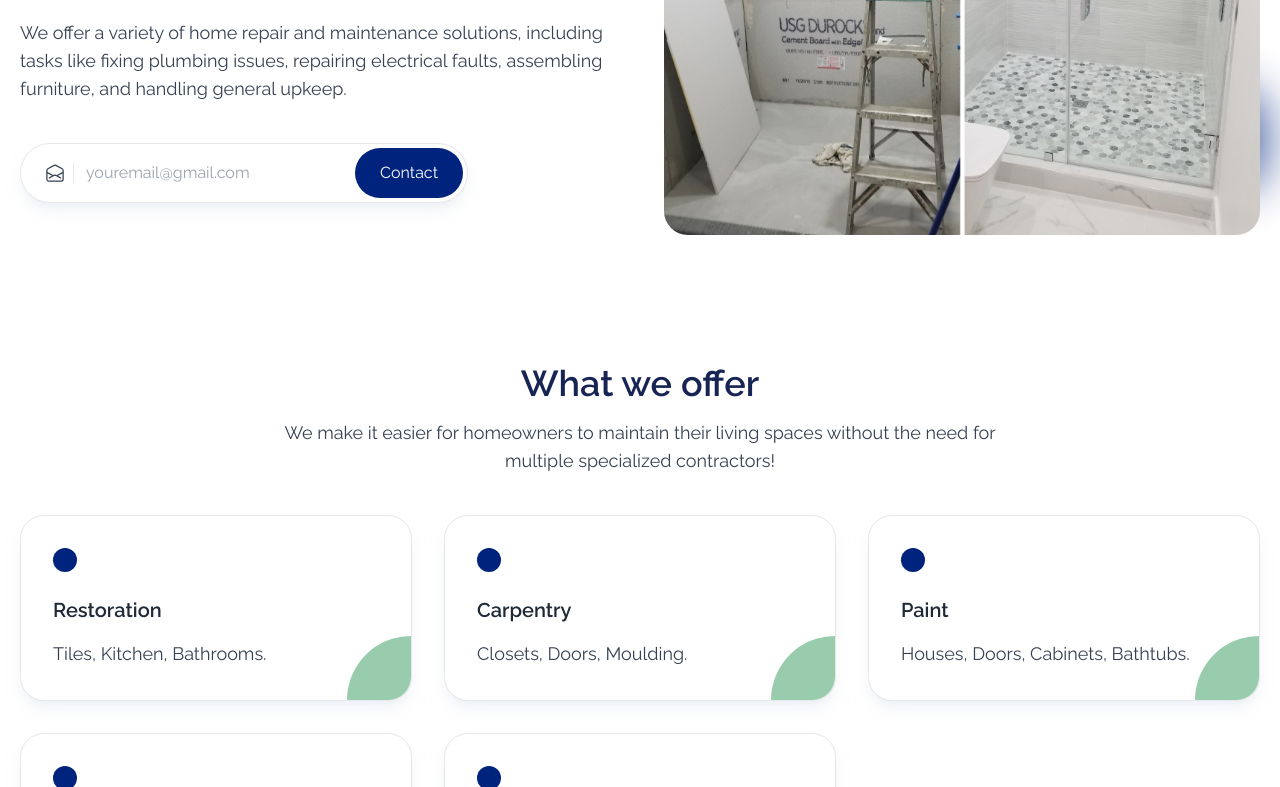
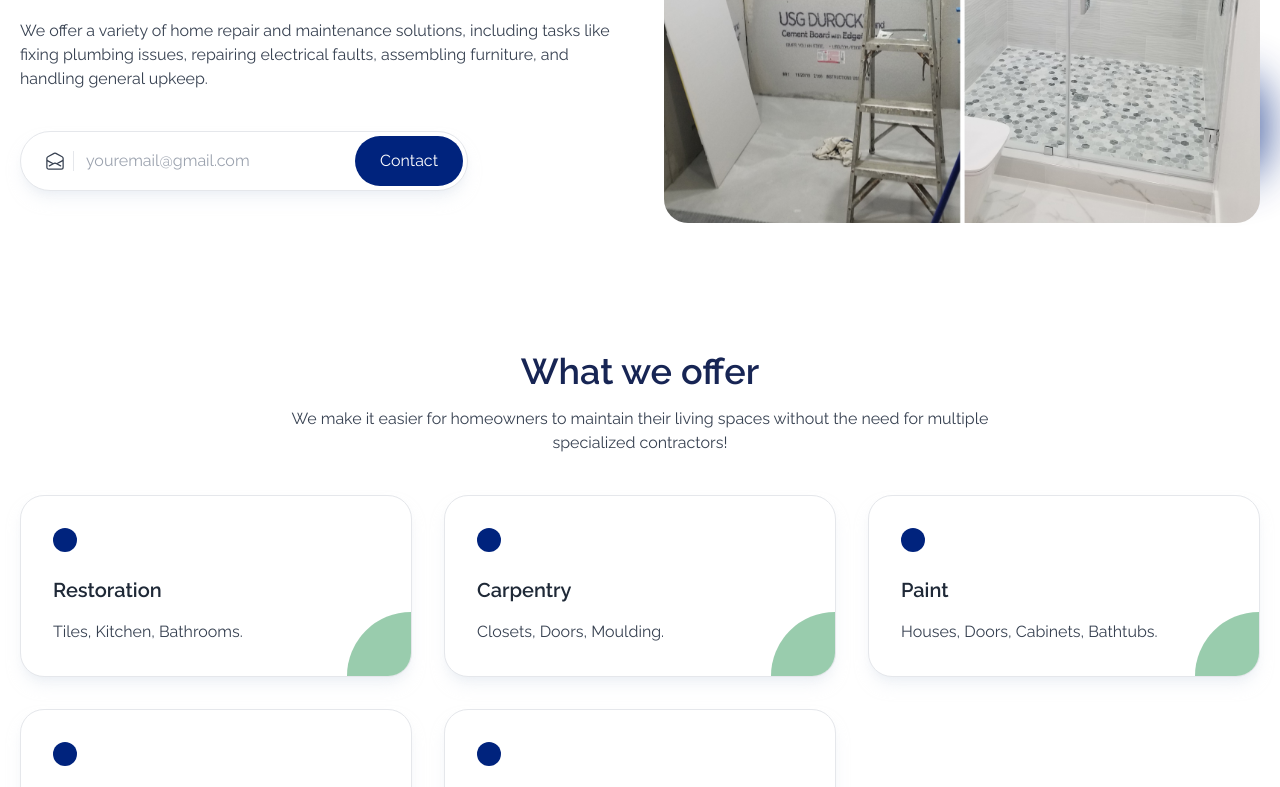
Before and after one commit to Raydesite/upata-solutions, an Astro site: page / in a window 1280 px wide. Shown: the part 379-1166 px from the top of the page. Built offline with nearby package versions, Linux system fonts and the light colour scheme; Astro itself is replaced by a stand-in of ours.

Commit message:
change vision, mission description font size

```diff
--- a/src/components/shared/Paragraph.astro
+++ b/src/components/shared/Paragraph.astro
@@ -6,6 +6,6 @@ export interface Props{
 const {className} = Astro.props
 ---
 
-<p class={`md:text-lg text-heading-3 ${className}`}>
+<p class={`md:text-base text-heading-3 ${className}`}>
     <slot/>
 </p>
```
